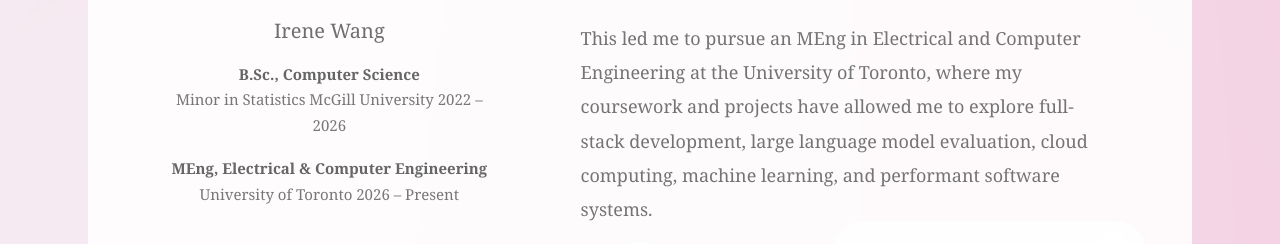
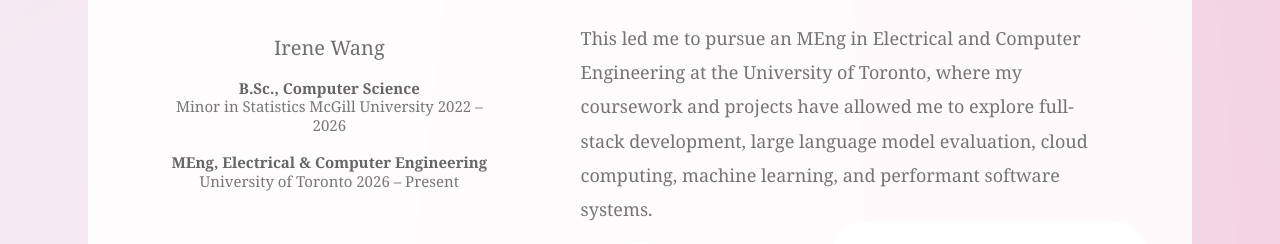
Before and after one commit to ir3neovo/Portfolio, a React (Vite) app: page /#/about in a window 1280 px wide. Shown: the part 476-720 px from the top of the page. Built offline with nearby package versions, Linux system fonts and the light colour scheme.

Commit message:
Adjusted spacing

```diff
--- a/src/index.css
+++ b/src/index.css
@@ -516,11 +516,10 @@ body {
   font-family: Georgia, "Times New Roman", serif;
 
   font-size: 15px;
-  line-height: 1.7;
-
   color: #777;
 
-  margin-bottom: 18px;
+  margin: 8px 0 18px;
+  line-height: 1.25;
 }
 
 .education-info span {
```
